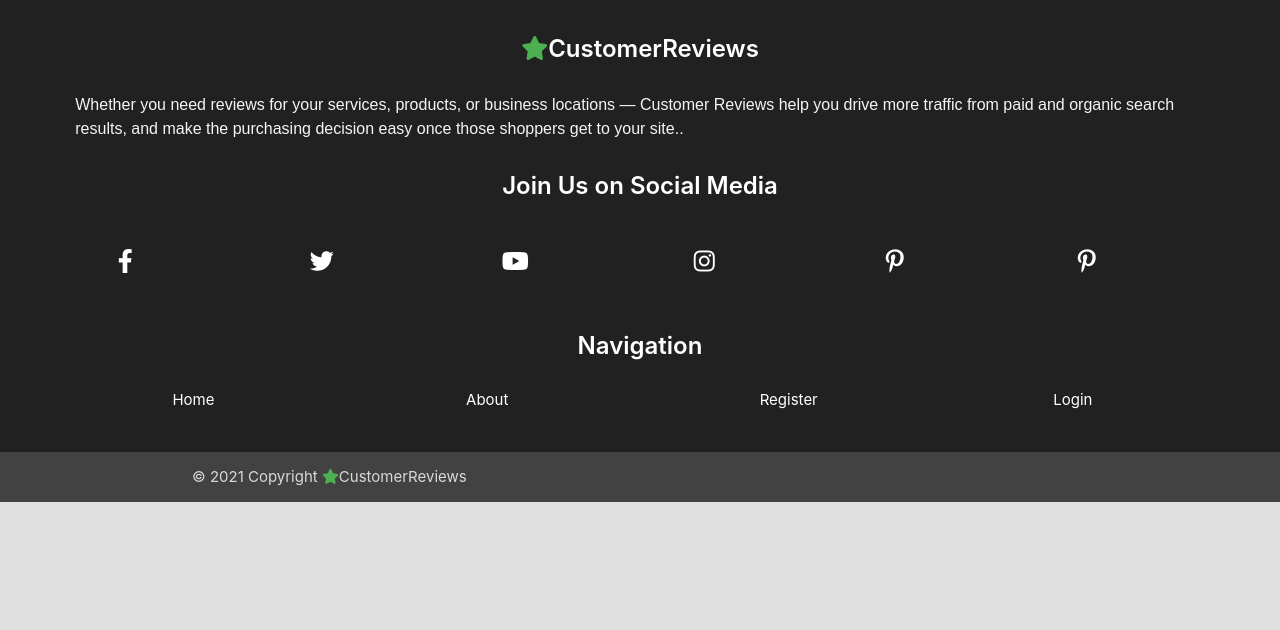
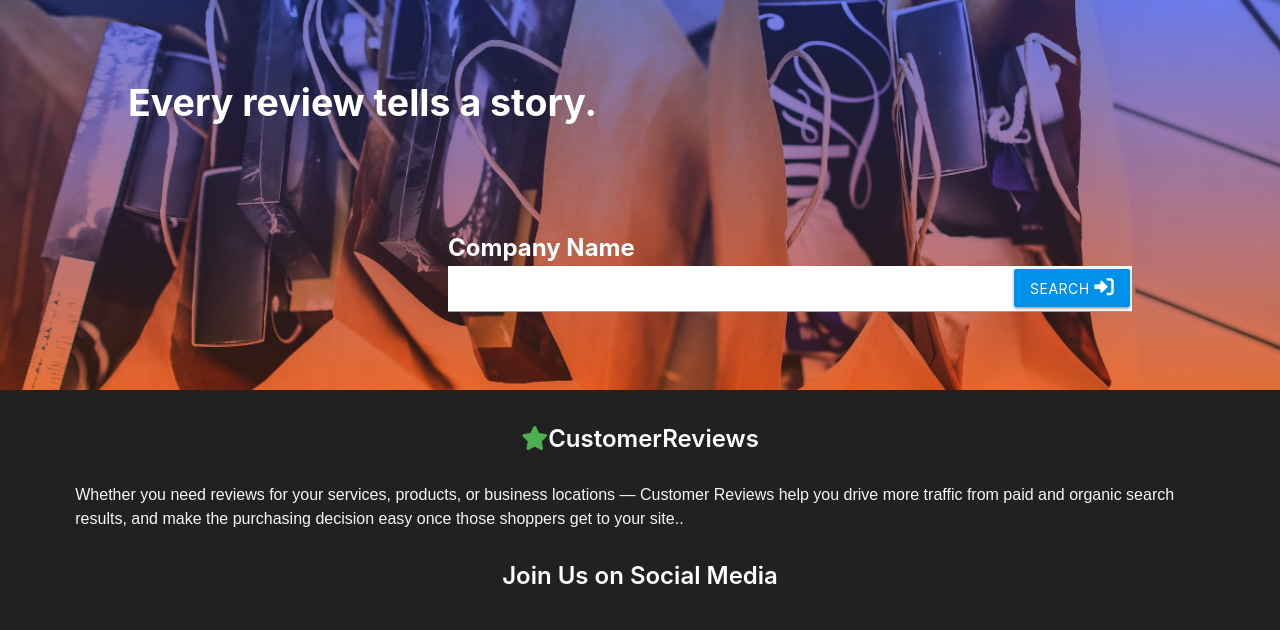
Before and after one commit to uskawi/Customer_Reviews, a Flask app: page / in a window 1280 px wide. Shown: the part 80-710 px from the top of the page. Run offline with Flask 2, Linux system fonts and the light colour scheme; data that the repository does not hold is empty; some libraries are stand-ins or nearby versions.

Commit message:
Add header-image section, contains an image and companies search input.

```diff
--- a/static/css/style.css
+++ b/static/css/style.css
@@ -115,6 +115,80 @@ nav ul li:hover {
    margin-right: 30px;
 }
 
+/* header-image */
+
+.header-image  {
+    background: -webkit-linear-gradient(rgba(76, 94, 231, 0.8), rgba(228, 76, 6, 0.8)), url("../images/header-image.jpg") ;
+   background-blend-mode: multiply;
+   background-position: left;
+   background-size: cover;
+   background-attachment: fixed;
+   width: 100%;
+   height: 390px;
+   position: relative;
+}
+
+/* search-form */
+.serach-form {
+   position: absolute;
+   top: 230px;
+   left: 5%;
+   width: 90%;
+}
+
+.search-bar-label {
+   font-size: 24px;
+   font-weight: 700;
+   color: #fff;
+}
+
+.input-wrapper {
+   height: 50px;
+   width: 100%;
+   position: relative;
+}
+
+#company-name {
+   width: 96%;
+   padding-left: 8px;
+   background-color: #fff;
+}
+
+.serch-button {
+ height: 38px;
+ position: absolute;
+ right: 2.5%;
+ margin-top: 2px;
+}
+
+.search-icon {
+   font-size: 80%;
+}
+
+.sign-in-icon, .serch-button span{
+   display: none;
+}
+
+
+
+/* header-heading */
+
+.header-heading {
+   position: absolute;
+   color: #fff;
+   top: 40px;
+   left: 10%;
+   width: 80%;
+
+}
+
+.header-heading h1 {
+   font-size: 2.5rem;
+   font-weight: 700;
+}
+
+
+
 /* footer */
 
 .wrapper-container {
@@ -138,6 +212,39 @@ nav ul li:hover {
 
 /* Media query */
 
+@media(max-width: 241px) {
+
+      /* search-form */
+
+    .input-wrapper {
+        height: 90px;
+    }
+    .serch-button {
+        width: 60%;
+        height: 30px;
+        line-height: 30px;
+        margin-bottom: 5px;
+        top: 45px;
+        left: 0;
+      }
+
+    #company-name {
+        margin: 0;
+    }
+
+    .search-icon {
+        display: none;
+    }
+
+    .sign-in-icon, .serch-button span {
+        display: inline;
+    }
+
+    .sign-in-icon {
+        display: none;
+    }
+}
+
 
 @media(min-width:602px) {
 
@@ -147,8 +254,29 @@ nav ul li:hover {
         display: block;
     }
 
-    .logo-sm-screen {
-      display: none;
+    /* search-form */
+
+    .serach-form {
+        width: 55%;
+        left: 35%;
+    }
+
+    .search-icon {
+        display: none;
+    }
+
+    .sign-in-icon, .serch-button span {
+        display: inline;
+        text-align: justify;
     }
 
 }
+
+
+@media (min-width:930px) {
+     .serch-button {
+        right: 3.1%;
+        margin-top: 3px;
+      }
+
+}
--- a/templates/home.html
+++ b/templates/home.html
@@ -1,8 +1,20 @@
 {% extends "base.html" %}
 {% block content %}
 
-    {% for user in users %}
-     {{ user.username}}
-    {% endfor%}
+<div class="header-image">
+    <form class="serach-form" method="POST" action="">
+        <label class="search-bar-label" name="company-name" for="company-name">Company Name</label>
+        <div class="input-wrapper">
+            <input type="text" id="company-name" name="company-name">
+            <button id="serach-submit" class="serch-button btn light-blue accent-4" type="submit required"
+                name="action"><span>Search</span>
+                <i class="fas fa-sign-in-alt sign-in-icon"></i><i class="fas fa-search search-icon"></i>
+            </button>
+        </div>
+    </form>
+    <div class="header-heading">
+        <h1>Every review tells a story.</h1>
+    </div>
+</div>
 
 {% endblock %}
```
Also changed, not shown: static/images/header-image.jpg (added).
